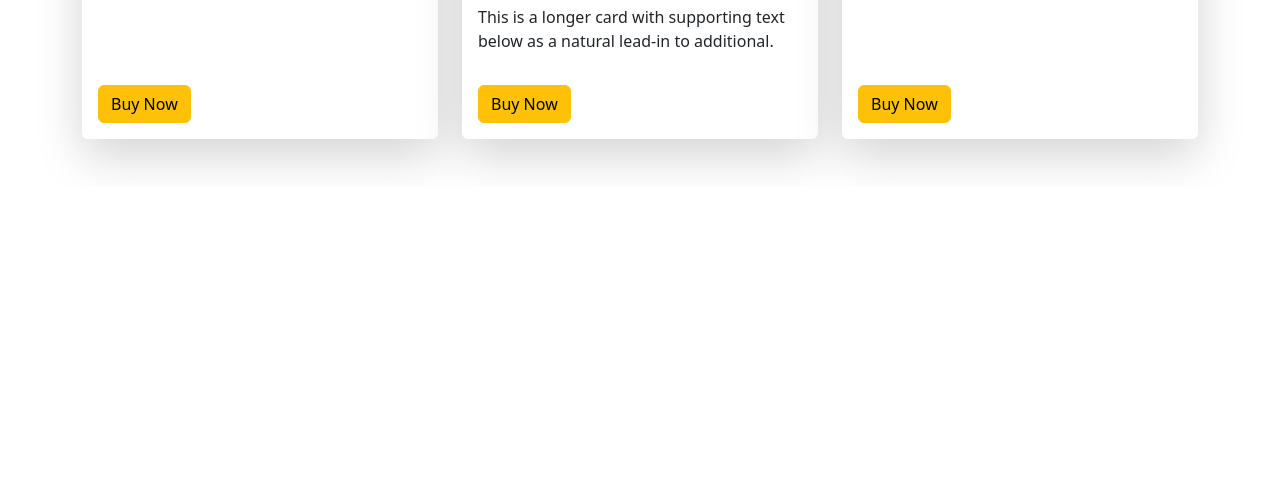
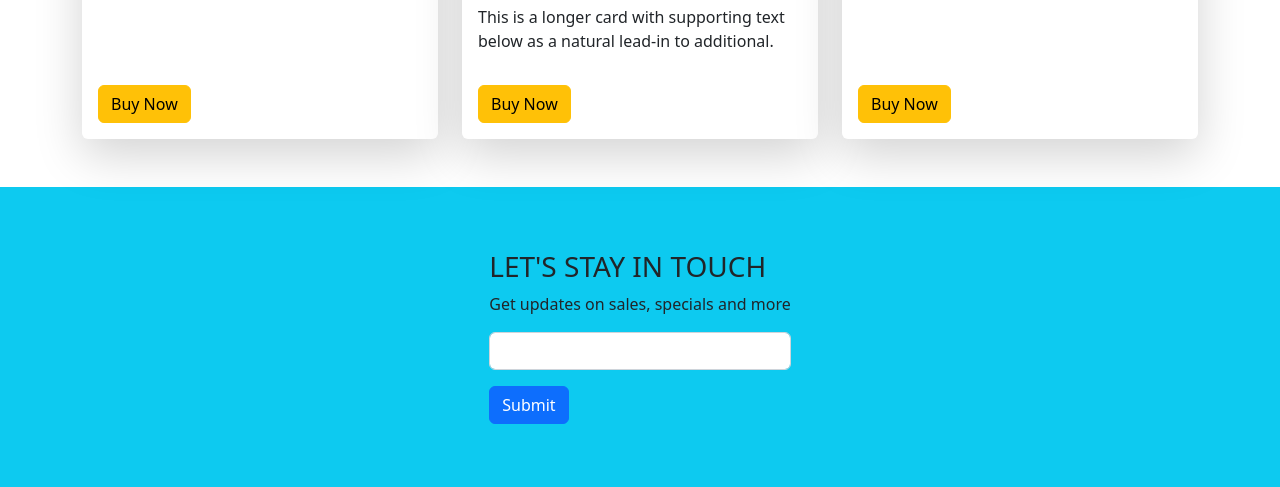
Before and after one commit to tohinahmedrahat/panda-commerce, a plain HTML site: page index.html in a window 1280 px wide. Shown: the part 1830-2317 px from the top of the page. Before the commit the page ends 2017 px from the top, so only its background shows below. Drawn offline with nearby package versions, Linux system fonts and the light colour scheme.

Commit message:
subscribe section add

```diff
--- a/index.html
+++ b/index.html
@@ -248,6 +248,7 @@
           </div>
         </div>
       </section>
+      <!-- shoe section end  -->
       <!-- bags section  -->
       <section>
         <div class="container my-5">
@@ -316,6 +317,28 @@
           </div>
         </div>
       </section>
+      <!-- bags section end  -->
+      <!-- Subscribe section start  -->
+      <section>
+        <div style="height:300px ;" class="subscribe bg-info d-flex align-items-center justify-content-center">
+          <div>
+            <h3>LET'S STAY IN TOUCH</h3>
+            <p>Get updates on sales, specials and more</p>
+            <form>
+              <div class="mb-3">
+                <input
+                  type="email"
+                  class="form-control"
+                  id="exampleInputEmail1"
+                  aria-describedby="emailHelp"
+                />
+              </div>
+
+              <button type="submit" class="btn btn-primary">Submit</button>
+            </form>
+          </div>
+        </div>
+      </section>
     </main>
     <script
       src="https://cdn.jsdelivr.net/npm/bootstrap@5.2.0/dist/js/bootstrap.bundle.min.js"
```
